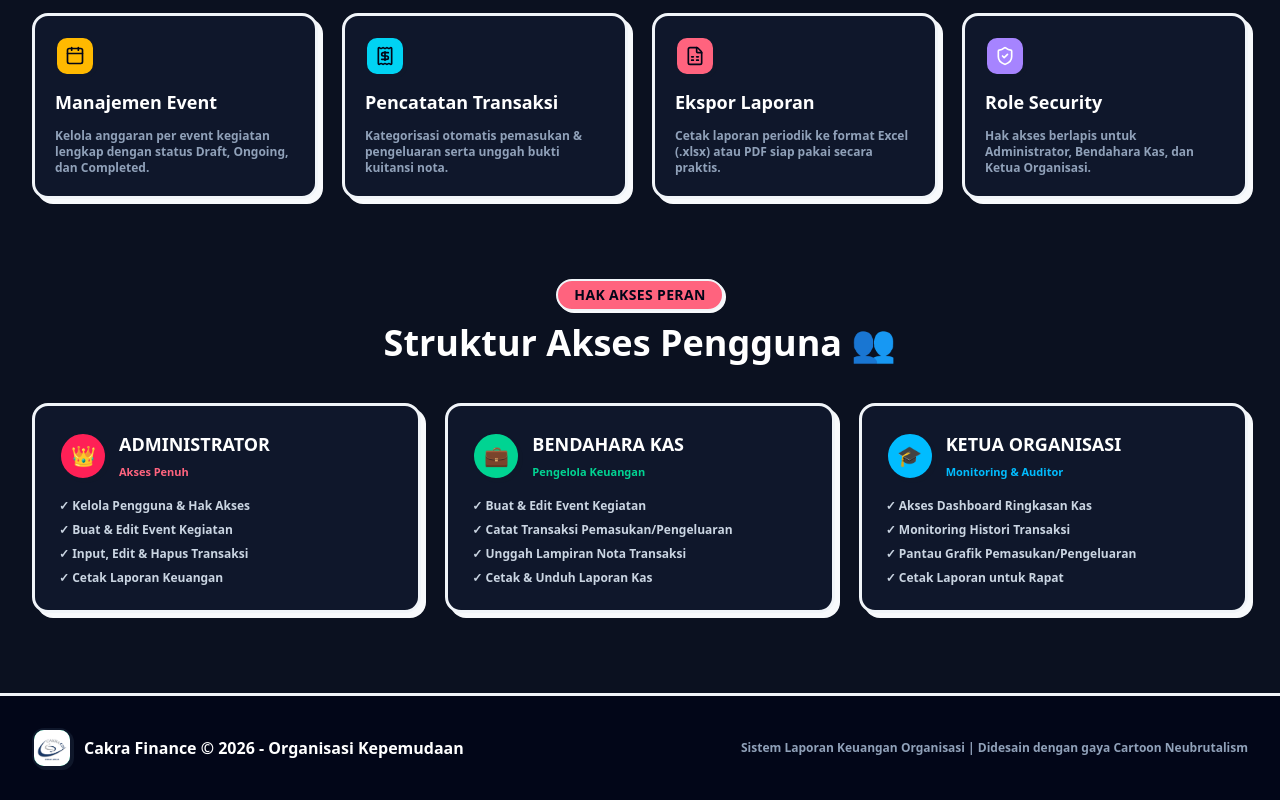
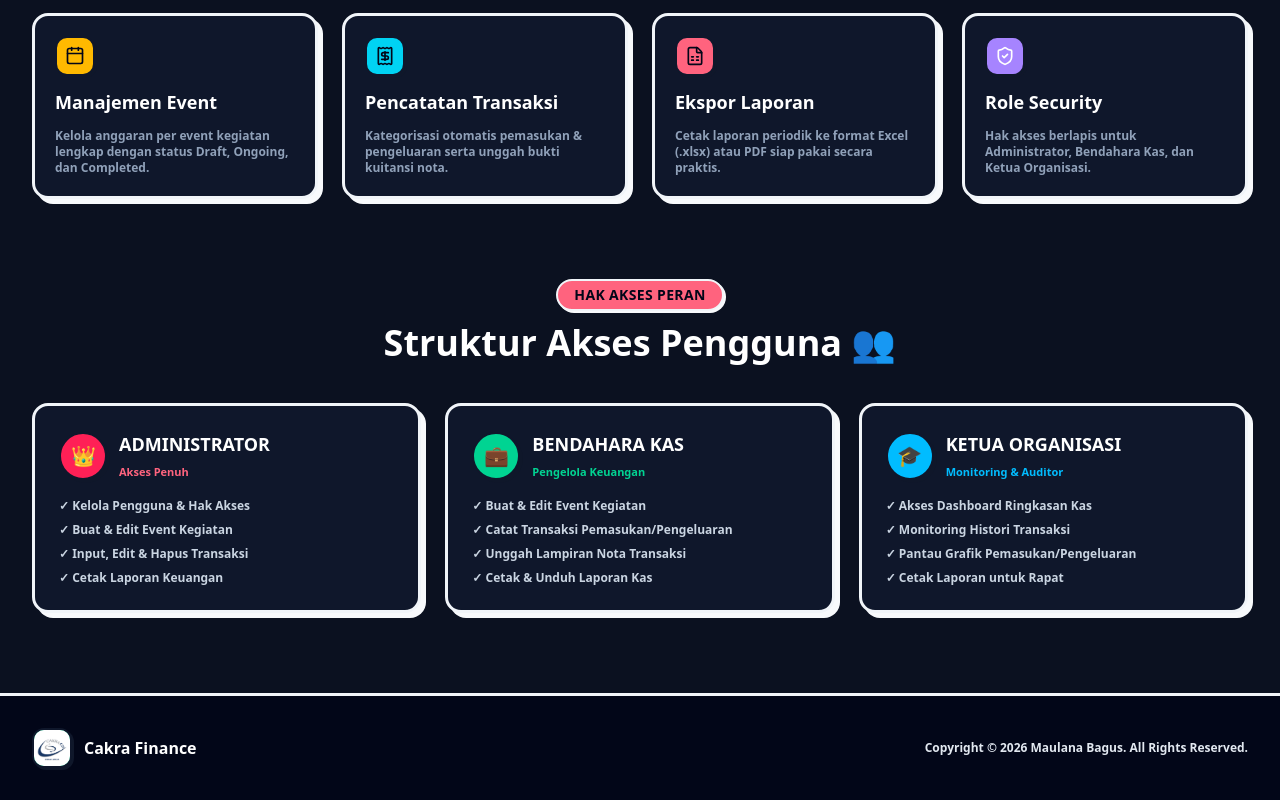
Before and after one commit to maulaknatt/cakra-finance, a Next.js app: page / in a window 1280 px wide. Shown: the part 1580-2380 px from the top of the page. Built offline with nearby package versions, Linux system fonts and the light colour scheme; no server answers; the database is empty.

Commit message:
docs: update footer copyright to Maulana Bagus

```diff
--- a/src/app/page.tsx
+++ b/src/app/page.tsx
@@ -417,20 +417,20 @@ export default async function WelcomeProfilePage() {
         </section>
       </main>
 
-      {/* Cartoon Footer */}
-      <footer className="border-t-[3px] border-slate-900 dark:border-slate-100 bg-amber-300 dark:bg-slate-950 py-8 px-4 sm:px-8">
+      {/* Footer */}
+      <footer className="border-t-[3px] border-slate-900 dark:border-slate-100 bg-amber-300 dark:bg-slate-950 py-8 px-4 sm:px-8 font-sans">
         <div className="max-w-7xl mx-auto flex flex-col md:flex-row items-center justify-between gap-4 text-center md:text-left">
           <div className="flex items-center gap-3">
             <div className="h-10 w-10 rounded-xl bg-emerald-400 border-[2px] border-slate-900 shadow-[2px_2px_0px_0px_#0f172a] flex items-center justify-center overflow-hidden">
               <img src="/logo-cakra.jpg" alt="Logo Cakra" className="h-full w-full object-cover" />
             </div>
             <span className="font-black text-slate-950 dark:text-white text-base">
-              Cakra Finance &copy; 2026 - Organisasi Kepemudaan
+              Cakra Finance
             </span>
           </div>
 
-          <p className="text-xs font-bold text-slate-800 dark:text-slate-400">
-            Sistem Laporan Keuangan Organisasi | Didesain dengan gaya Cartoon Neubrutalism
+          <p className="text-xs font-black text-slate-950 dark:text-slate-200">
+            Copyright &copy; 2026 Maulana Bagus. All Rights Reserved.
           </p>
         </div>
       </footer>
```
